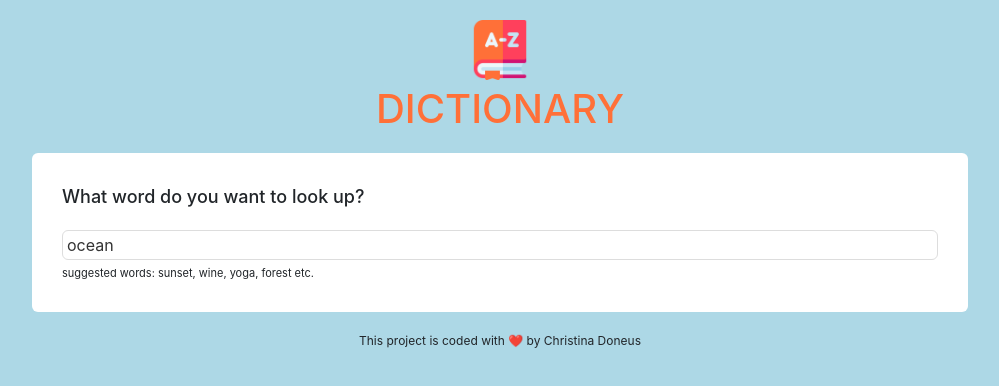
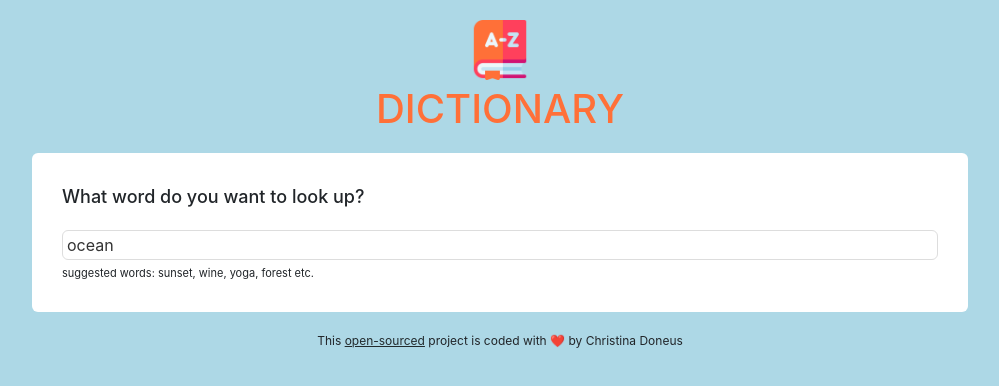
Before and after one commit to ChristinaDo/dictionary-project, a React (Create React App) app: page / in a window 1280 px wide. Shown: the top 386 px of the page, without its empty margins (140-1139 px from the left). Built offline with nearby package versions, Linux system fonts and the light colour scheme; no server answers.

Commit message:
updated the footer

```diff
--- a/src/App.css
+++ b/src/App.css
@@ -8,3 +8,8 @@
   margin: 20px 0;
   font-size: 12px;
 }
+
+.App-footer a {
+  color: black;
+  opacity: 0.8;
+}
--- a/src/App.js
+++ b/src/App.js
@@ -10,7 +10,11 @@ export default function App() {
           <Dictionary defaultKeyword="ocean" />
         </main>
         <footer className="App-footer">
-          This project is coded with ❤️ by Christina Doneus
+          This{" "}
+          <a href="https://github.com/ChristinaDo/dictionary-project">
+            open-sourced
+          </a>{" "}
+          project is coded with ❤️ by Christina Doneus
         </footer>
       </div>
     </div>
```
